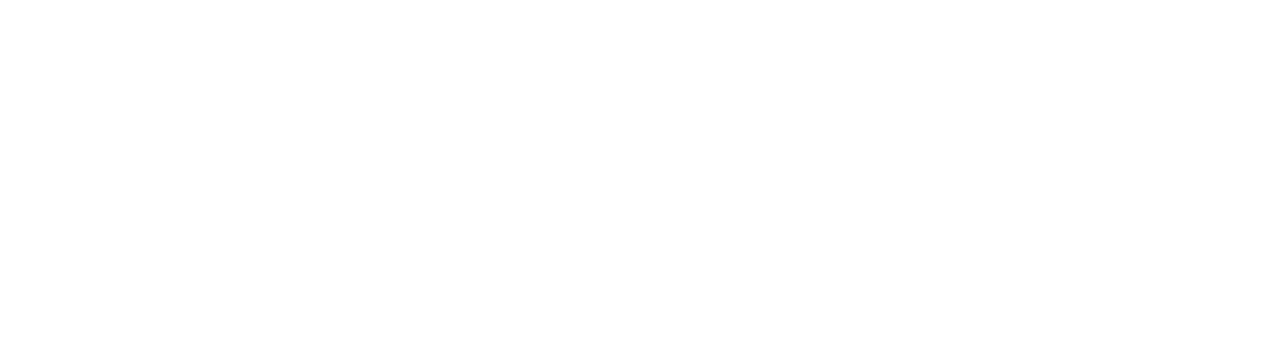
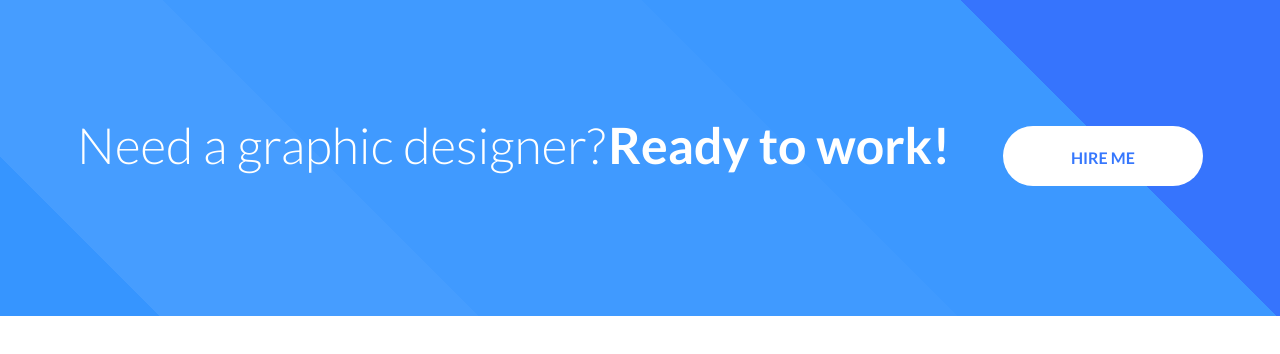
Before and after one commit to KateKharchenko/free-portfolio, a website: page index.html in a window 1280 px wide. Drawn offline with Linux system fonts and the light colour scheme.

Commit message:
init commit

```diff
--- a/index.html
+++ b/index.html
@@ -9,6 +9,13 @@
     <link rel="stylesheet" href="css/styles.css">
 </head>
 <body>
+    <footer class="footer__section">
+        <div class="footer__container">
+            <span class="footer__text">Need a graphic designer?</span>
+            <span class="footer__text footer__text--bold">Ready to work!</span>
+            <a href="#" class="footer__btn" data-open data-target="hire-me">HIRE ME</a>
+        </div>
+    </footer>
 
     <script src="https://kit.fontawesome.com/0dd4081373.js" crossorigin="anonymous"></script>
 </body>
--- /dev/null
+++ b/scss/_footer.scss
@@ -0,0 +1,46 @@
+.footer {
+    &__section {
+        min-height: 250px;
+        background-image: $gradient;
+        text-align: center;
+    }
+    &__container {
+        margin: 100px auto;
+        display: inline-block;
+        justify-content: center;
+    }
+    &__text {
+        font-family: $text-ff ;
+        font-weight: lighter;
+        font-size: 50px;
+        color: #fff;
+        &--bold {
+            font-weight: bold;
+        }
+    }
+    &__btn {
+        text-decoration: none;
+        font-size: 16px;
+        font-family: $text-ff;
+        font-weight: bold;
+        padding: 18px;
+        background-color: #fff;
+        color:$brand-color;
+        border-radius: 30px;
+        text-transform: uppercase;
+        text-align: center;
+        display: inline-block;
+        width: 200px;
+        height: 60px;
+        margin-left: 50px;
+        margin-bottom: 30px;
+        transition: all .25s ease-in;
+        &:hover,
+        &:active,
+        &:focus {
+            color: #fff;
+            background-color: $brand-color;
+            transform: scale(1.3);
+}
+}
+}
--- a/scss/styles.scss
+++ b/scss/styles.scss
@@ -3,6 +3,7 @@
 @import 'mixins';
 @import 'socials';
 @import 'slider';
+@import 'footer';
 
 * {
     box-sizing: border-box;
@@ -17,8 +18,3 @@ body {
     min-height: 100%;
     @include font(1.4rem, $text-color, 500, $text-ff, 1.8);
 }
-
-.container {
-    max-width: 1140px;
-    margin: 0 auto;
-}
```
Also changed, not shown: css/styles.css.
